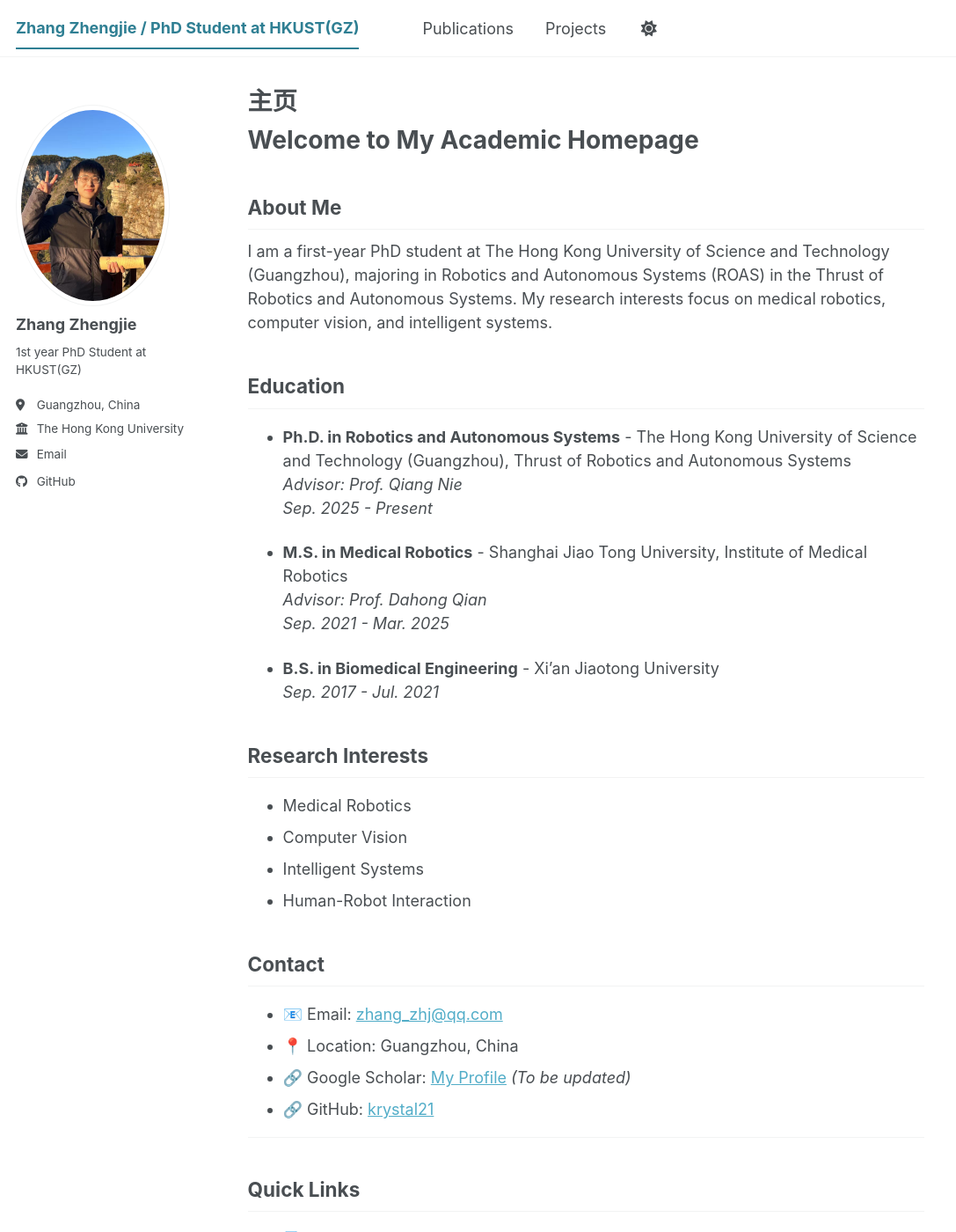
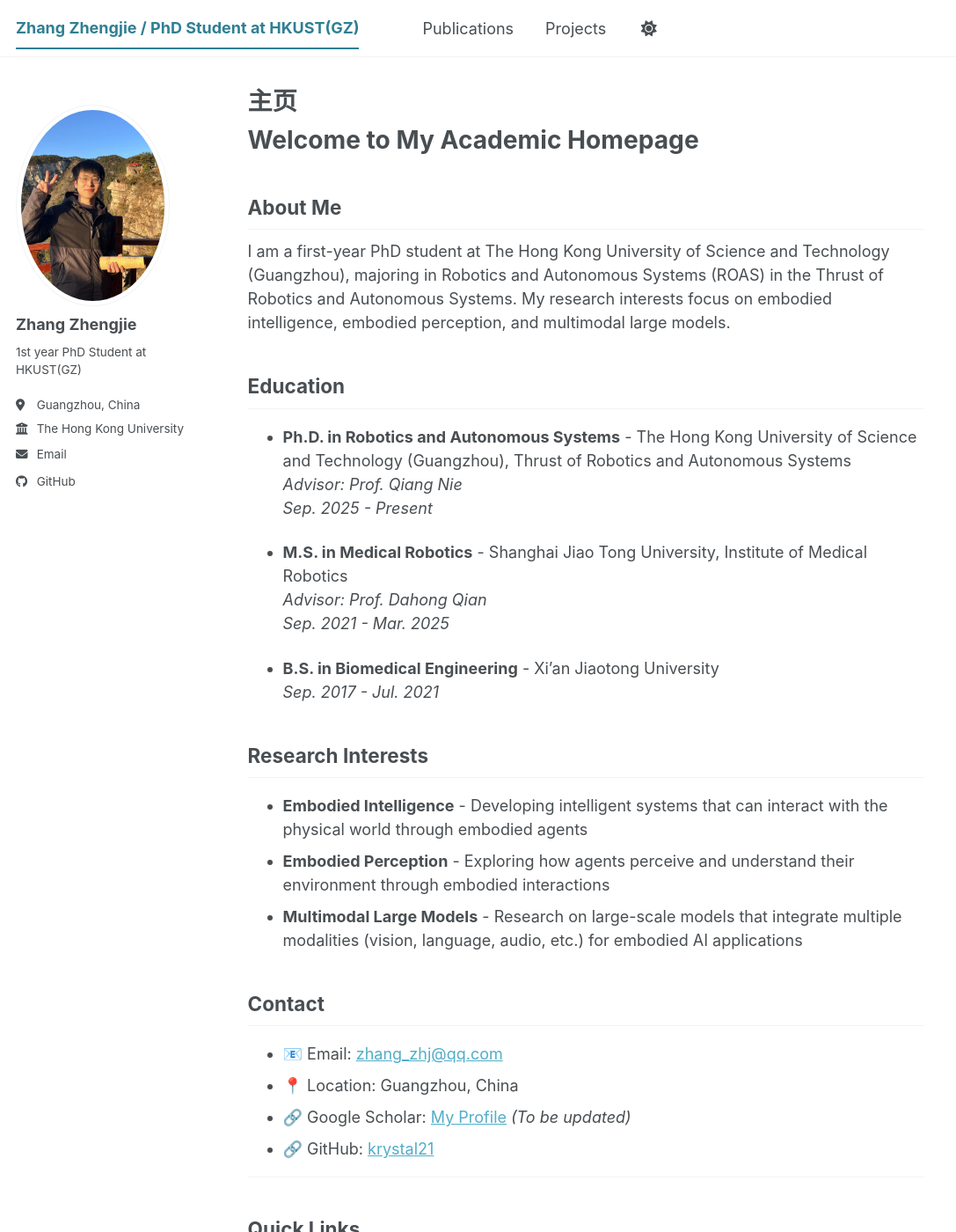
Before and after one commit to krystal21/krystal21.github.io, a Jekyll site: the page built from _pages/about.md, in a window 1280 px wide and 1400 px high. Shown: the whole window at 88% size, without its empty margins (0-1087 px from the left). Built offline with Jekyll 4.4.1, drawn with Linux system fonts in a browser that asks for light colours; a script bundle is joined from its source files by our own code; library files that are not in the unit come from our copies.

Commit message:
Update research interests: embodied intelligence, embodied perception, multimodal large models

```diff
--- a/_pages/about.md
+++ b/_pages/about.md
@@ -11,7 +11,7 @@ redirect_from:
 
 ## About Me
 
-I am a first-year PhD student at The Hong Kong University of Science and Technology (Guangzhou), majoring in Robotics and Autonomous Systems (ROAS) in the Thrust of Robotics and Autonomous Systems. My research interests focus on medical robotics, computer vision, and intelligent systems.
+I am a first-year PhD student at The Hong Kong University of Science and Technology (Guangzhou), majoring in Robotics and Autonomous Systems (ROAS) in the Thrust of Robotics and Autonomous Systems. My research interests focus on embodied intelligence, embodied perception, and multimodal large models.
 
 ## Education
 
@@ -28,10 +28,9 @@ I am a first-year PhD student at The Hong Kong University of Science and Technol
 
 ## Research Interests
 
-- Medical Robotics
-- Computer Vision
-- Intelligent Systems
-- Human-Robot Interaction
+- **Embodied Intelligence** - Developing intelligent systems that can interact with the physical world through embodied agents
+- **Embodied Perception** - Exploring how agents perceive and understand their environment through embodied interactions
+- **Multimodal Large Models** - Research on large-scale models that integrate multiple modalities (vision, language, audio, etc.) for embodied AI applications
 
 ## Contact
 
```
